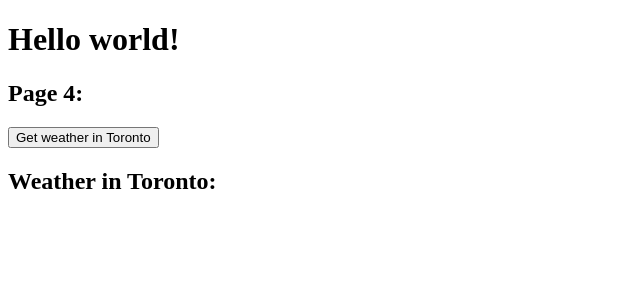
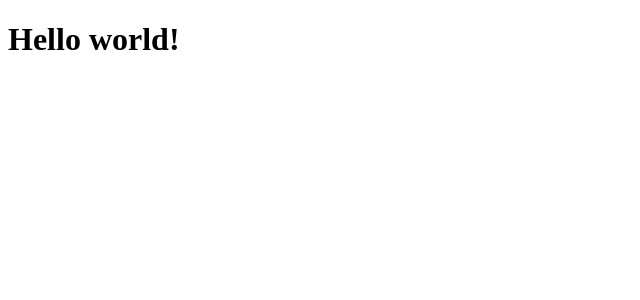
Before and after one commit to Ghazalmir/React-and-Express-Guide, a React (Create React App) app: page / in a window 1280 px wide. Shown: the top 300 px of the page, without its empty margins (0-640 px from the left). Built offline with nearby package versions, Linux system fonts and the light colour scheme.

Commit message:
created: page4 component (weather-app.js), back-end folder (as a seperate node application), basic express server, proxy

```diff
--- a/src/App.js
+++ b/src/App.js
@@ -1,12 +1,9 @@
 import './App.css';
-import WeatherApp from './pages/page04/weather-app';
 
 function App() {
   return (
     <div className="App">
       <h1>Hello world!</h1>
-      <h2>Page 4:</h2>
-      <WeatherApp></WeatherApp>
     </div>
   );
 }
```
